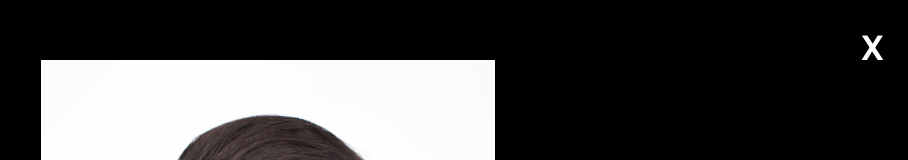
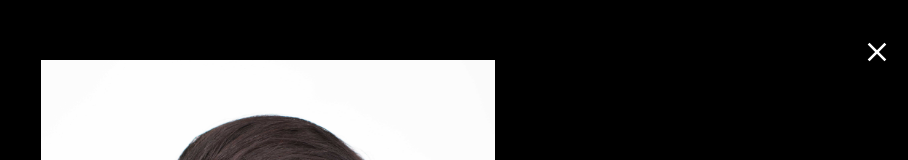
Before and after one commit to adamalcantara/avalcantaraphotography, a React (Create React App) app: page /headshots in a window 1280 px wide. Both pictures are taken after a click on the element 318 px from the left and 563 px from the top of the page. Shown: the top 160 px of the page, without its empty margins (372-1280 px from the left). Built offline with nearby package versions, Linux system fonts and the light colour scheme.

Commit message:
Updated icon for the lightbox close

```diff
--- a/src/Pages/Headshots/Headshots.js
+++ b/src/Pages/Headshots/Headshots.js
@@ -13,6 +13,8 @@ import headshot8 from '../../img/headshots/headshot8.jpg';
 import headshot9 from '../../img/headshots/headshot9.jpg';
 import headshot10 from '../../img/headshots/headshot10.jpg';
 import headshot11 from '../../img/headshots/headshot11.jpg';
+
+import { IoMdClose } from "react-icons/io";
 
 
  const Headshots = () => {
@@ -80,7 +82,7 @@ import headshot11 from '../../img/headshots/headshot11.jpg';
       {/* div containing the modal */}
       <div className={modal ? "modal open" : "modal"} onClick={()=> setModal(false)}>
         <img src={tempImgSrc} alt="lightbox"/>
-        <h1 onClick={()=> setModal(false)} id="closeIcon">X</h1>
+        <h1 onClick={()=> setModal(false)} id="closeIcon"><IoMdClose /></h1>
       </div>
 
       {/* div for the gallery */}
--- a/src/Pages/Portraits/Portraits.js
+++ b/src/Pages/Portraits/Portraits.js
@@ -15,6 +15,8 @@ import portraits10 from '../../img/portraits/portraits10.jpg';
 import portraits11 from '../../img/portraits/portraits11.jpg';
 import portraits12 from '../../img/portraits/portraits12.jpg';
 import portraits13 from '../../img/portraits/portraits13.jpg';
+
+import { IoMdClose } from "react-icons/io";
 
 
  const Portraits = () => {
@@ -88,7 +90,7 @@ import portraits13 from '../../img/portraits/portraits13.jpg';
       {/* div containing the modal */}
       <div className={modal ? "portraitModal portraitOpen" : "portraitModal"} onClick={()=> setModal(false)}>
         <img src={tempImgSrc} alt="lightbox"/>
-        <h1 onClick={()=> setModal(false)} id="portraitCloseIcon">X</h1>
+        <h1 onClick={()=> setModal(false)} id="portraitCloseIcon"><IoMdClose /></h1>
       </div>
 
       {/* div for the gallery */}
```
